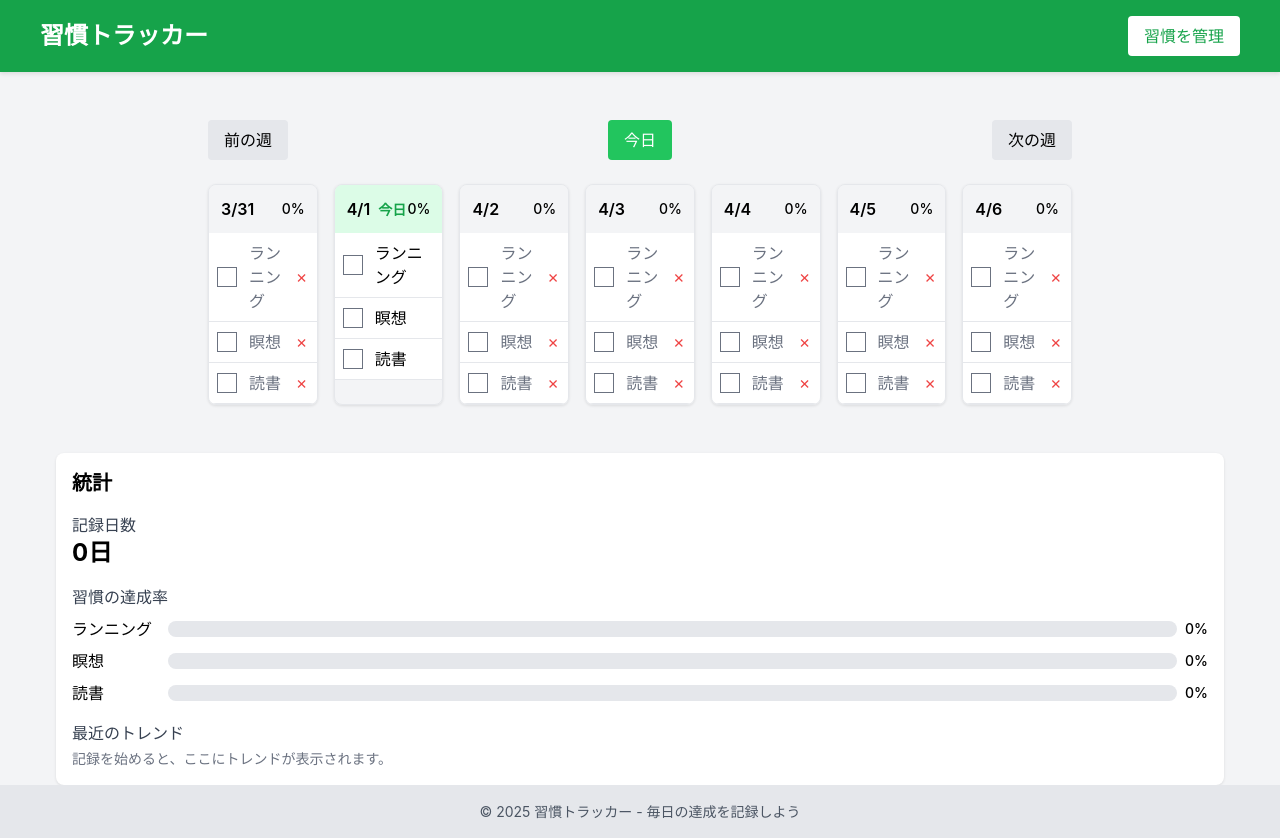
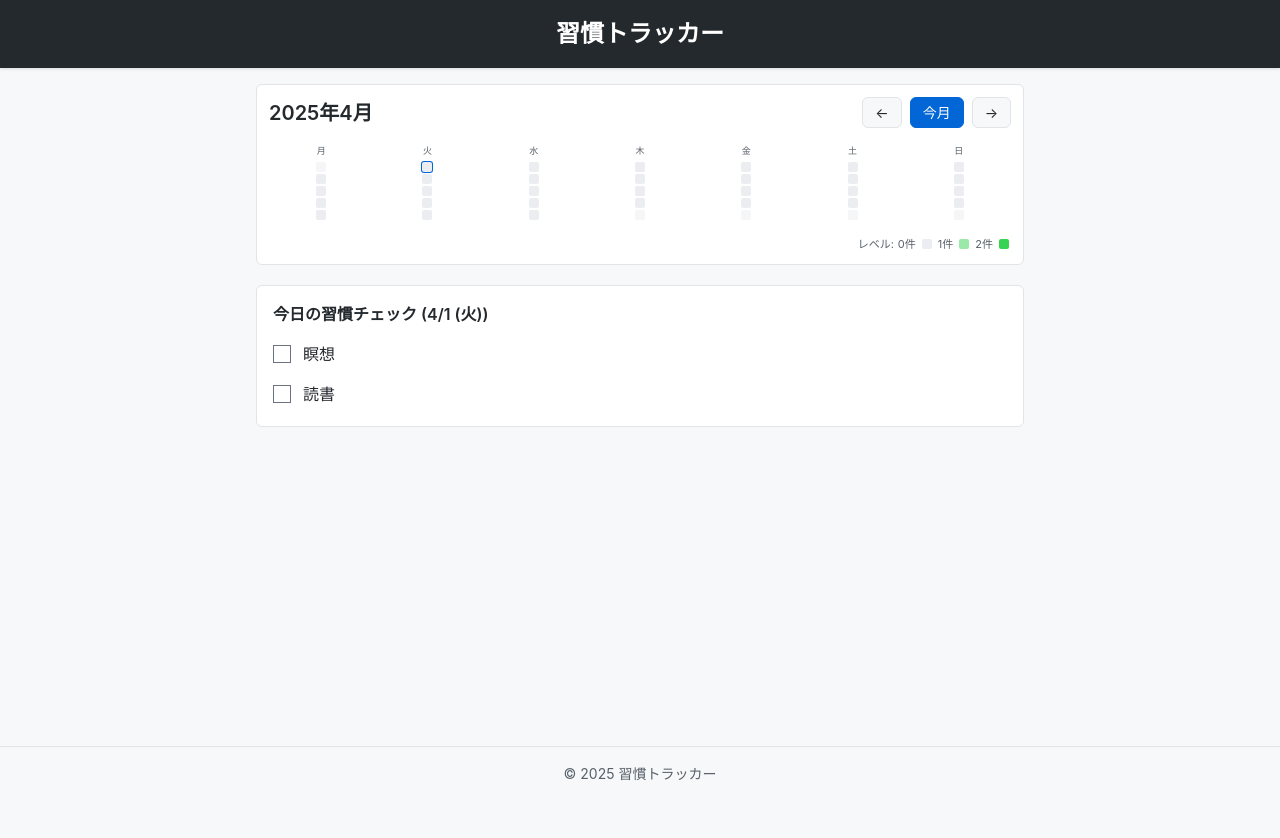
Before and after one commit to torusk/habit-tracker, a React (Create React App) app: page / in a window 1280 px wide. After the commit the page ends 800 px from the top, so only its background shows below. Built offline with nearby package versions, Linux system fonts and the light colour scheme.

Commit message:
見た目をgithubの草っぽく変更その１

```diff
--- a/src/App.js
+++ b/src/App.js
@@ -1,13 +1,10 @@
-import React, { useState, useEffect } from "react";
-import HabitCalendar from "./components/HabitCalendar";
-import HabitManager from "./components/HabitManager";
-import Stats from "./components/Stats";
+import React, { useEffect } from "react";
+import HabitContributionGraph from "./components/HabitContributionGraph";
+import TodayCheckList from "./components/TodayCheckList";
 import { lockDayRecord, formatDate } from "./utils/habitStorage";
 
 function App() {
-  const [showHabitManager, setShowHabitManager] = useState(false);
-
-  // 日付が変わった時に前日の記録をロック
+  // 日付が変わった時に前日の記録をロック（編集不可に）
   useEffect(() => {
     const checkAndLockPreviousDay = () => {
       const yesterday = formatDate(
@@ -27,6 +24,7 @@ function App() {
       tomorrow.setHours(0, 0, 0, 0);
 
       const timeUntilMidnight = tomorrow - now;
+
       return setTimeout(() => {
         checkAndLockPreviousDay();
         // 次の日のタイマーをセット
@@ -38,38 +36,36 @@ function App() {
     return () => clearTimeout(timerId);
   }, []);
 
+  // URLから秘密キーを取得（簡易的なアクセス制限）
+  const urlParams = new URLSearchParams(window.location.search);
+  const secretKey = urlParams.get("key");
+  const hasAccess = !secretKey || secretKey === "kazuki"; // 'kazuki'を任意の秘密キーに変更
+
   return (
-    <div style={{ minHeight: "100vh", backgroundColor: "#f3f4f6" }}>
-      <header className="header">
-        <div className="header-content">
-          <h1 className="text-2xl font-bold">習慣トラッカー</h1>
-          <button
-            onClick={() => setShowHabitManager(true)}
-            className="btn btn-secondary"
-          >
-            習慣を管理
-          </button>
-        </div>
+    <div className="app-container">
+      <header className="app-header">
+        <h1>習慣トラッカー</h1>
       </header>
 
-      <main className="container mt-8">
-        <HabitCalendar />
-
-        <div className="mt-8">
-          <Stats />
-        </div>
+      <main className="app-main">
+        {hasAccess ? (
+          <>
+            <div className="graph-container">
+              <HabitContributionGraph />
+            </div>
+            <div className="checklist-container">
+              <TodayCheckList />
+            </div>
+          </>
+        ) : (
+          <div className="access-denied">
+            <p>アクセス権限がありません。正しいURLをご利用ください。</p>
+          </div>
+        )}
       </main>
 
-      {showHabitManager && (
-        <div className="modal-overlay">
-          <div style={{ maxWidth: "28rem", width: "100%" }}>
-            <HabitManager onClose={() => setShowHabitManager(false)} />
-          </div>
-        </div>
-      )}
-
-      <footer className="footer">
-        <p>© 2025 習慣トラッカー - 毎日の達成を記録しよう</p>
+      <footer className="app-footer">
+        <p>© 2025 習慣トラッカー</p>
       </footer>
     </div>
   );
--- /dev/null
+++ b/src/components/HabitContributionGraph.js
@@ -0,0 +1,183 @@
+import React, { useState, useEffect } from "react";
+import {
+  addMonths,
+  subMonths,
+  format,
+  startOfMonth,
+  endOfMonth,
+  eachDayOfInterval,
+  addDays,
+} from "date-fns";
+import { ja } from "date-fns/locale";
+import { getDayRecord, formatDate } from "../utils/habitStorage";
+
+// 固定の習慣リスト
+const FIXED_HABITS = ["瞑想", "読書"];
+
+const HabitContributionGraph = () => {
+  const [currentDate, setCurrentDate] = useState(new Date());
+  const [monthData, setMonthData] = useState([]);
+
+  // 月のカレンダーデータを生成
+  useEffect(() => {
+    const startDate = startOfMonth(currentDate);
+    const endDate = endOfMonth(currentDate);
+
+    // その月の日付すべてを取得
+    const daysInMonth = eachDayOfInterval({ start: startDate, end: endDate });
+
+    // 1日目が月曜日からスタートするように前月の日を追加
+    const dayOfWeek = startDate.getDay() || 7; // 日曜は0ではなく7として扱う
+    const mondayStart = dayOfWeek - 1;
+    let calendarDays = [...Array(mondayStart)].map((_, i) => {
+      const prevMonthDay = addDays(startDate, -mondayStart + i);
+      return {
+        date: formatDate(prevMonthDay),
+        isCurrentMonth: false,
+      };
+    });
+
+    // 当月の日を追加
+    calendarDays = [
+      ...calendarDays,
+      ...daysInMonth.map((day) => ({
+        date: formatDate(day),
+        isCurrentMonth: true,
+      })),
+    ];
+
+    // 最後の週を埋めるために次月の日を追加
+    const remainingDays = 7 - (calendarDays.length % 7);
+    if (remainingDays < 7) {
+      const lastDate = endDate;
+      calendarDays = [
+        ...calendarDays,
+        ...Array(remainingDays)
+          .fill()
+          .map((_, i) => {
+            const nextMonthDay = addDays(lastDate, i + 1);
+            return {
+              date: formatDate(nextMonthDay),
+              isCurrentMonth: false,
+            };
+          }),
+      ];
+    }
+
+    setMonthData(calendarDays);
+  }, [currentDate]);
+
+  // 前月へ
+  const goToPreviousMonth = () => {
+    setCurrentDate((prevDate) => subMonths(prevDate, 1));
+  };
+
+  // 次月へ
+  const goToNextMonth = () => {
+    setCurrentDate((prevDate) => addMonths(prevDate, 1));
+  };
+
+  // 今月へ
+  const goToCurrentMonth = () => {
+    setCurrentDate(new Date());
+  };
+
+  // 日付ごとの達成率を計算して色を決定
+  const getContributionColor = (date) => {
+    const dayRecord = getDayRecord(date);
+    if (!dayRecord || !FIXED_HABITS.length) return "#ebedf0"; // デフォルト色（灰色）
+
+    // 固定習慣のうち、完了したものをカウント
+    const completedCount = FIXED_HABITS.filter(
+      (habit) => dayRecord.completedHabits && dayRecord.completedHabits[habit]
+    ).length;
+
+    // 完了数に応じて色を返す（GitHubの草の色に近づける）
+    if (completedCount === 0) return "#ebedf0"; // 0件：灰色
+    if (completedCount === 1) return "#9be9a8"; // 1件：薄緑
+    return "#39d353"; // 2件：濃い緑
+  };
+
+  return (
+    <div className="contribution-graph">
+      <div className="contribution-header">
+        <h2 className="month-title">
+          {format(currentDate, "yyyy年M月", { locale: ja })}
+        </h2>
+        <div className="month-navigation">
+          <button onClick={goToPreviousMonth} className="nav-button">
+            ←
+          </button>
+          <button onClick={goToCurrentMonth} className="nav-button current">
+            今月
+          </button>
+          <button onClick={goToNextMonth} className="nav-button">
+            →
+          </button>
+        </div>
+      </div>
+
+      {/* 曜日ヘッダー */}
+      <div className="weekday-header">
+        <div>月</div>
+        <div>火</div>
+        <div>水</div>
+        <div>木</div>
+        <div>金</div>
+        <div>土</div>
+        <div>日</div>
+      </div>
+
+      {/* 草グラフ */}
+      <div className="contribution-cells">
+        {monthData.map((day, index) => {
+          const isToday = day.date === formatDate(new Date());
+          const contributionColor = getContributionColor(day.date);
+
+          return (
+            <div
+              key={day.date + index}
+              className={`contribution-cell ${
+                !day.isCurrentMonth ? "faded" : ""
+              } ${isToday ? "today" : ""}`}
+              style={{ backgroundColor: contributionColor }}
+              title={`${day.date}: ${
+                getDayRecord(day.date)
+                  ? FIXED_HABITS.filter(
+                      (habit) =>
+                        getDayRecord(day.date).completedHabits &&
+                        getDayRecord(day.date).completedHabits[habit]
+                    ).length
+                  : 0
+              }/${FIXED_HABITS.length} 完了`}
+            >
+              <div className="date-label">{new Date(day.date).getDate()}</div>
+            </div>
+          );
+        })}
+      </div>
+
+      {/* 凡例 */}
+      <div className="contribution-legend">
+        <span>レベル:</span>
+        <span>0件</span>
+        <div
+          className="legend-cell"
+          style={{ backgroundColor: "#ebedf0" }}
+        ></div>
+        <span>1件</span>
+        <div
+          className="legend-cell"
+          style={{ backgroundColor: "#9be9a8" }}
+        ></div>
+        <span>2件</span>
+        <div
+          className="legend-cell"
+          style={{ backgroundColor: "#39d353" }}
+        ></div>
+      </div>
+    </div>
+  );
+};
+
+export default HabitContributionGraph;
--- /dev/null
+++ b/src/components/TodayCheckList.js
@@ -0,0 +1,82 @@
+import React, { useState, useEffect } from "react";
+import {
+  formatDate,
+  getDayRecord,
+  saveHabitCompletion,
+} from "../utils/habitStorage";
+
+// 固定の習慣リスト
+const FIXED_HABITS = ["瞑想", "読書"];
+
+const TodayCheckList = () => {
+  const today = formatDate(new Date());
+  const [todayRecord, setTodayRecord] = useState(
+    getDayRecord(today) || { completedHabits: {} }
+  );
+
+  // 日付が変わったら再読み込み
+  useEffect(() => {
+    const checkDate = () => {
+      const currentDate = formatDate(new Date());
+      if (currentDate !== today) {
+        window.location.reload();
+      }
+    };
+
+    // 1分ごとに日付チェック
+    const intervalId = setInterval(checkDate, 60000);
+    return () => clearInterval(intervalId);
+  }, [today]);
+
+  // 習慣の完了状態を切り替え
+  const toggleHabit = (habit) => {
+    const isCurrentlyCompleted = todayRecord.completedHabits[habit] || false;
+    const success = saveHabitCompletion(today, habit, !isCurrentlyCompleted);
+
+    if (success) {
+      setTodayRecord((prev) => ({
+        ...prev,
+        completedHabits: {
+          ...prev.completedHabits,
+          [habit]: !isCurrentlyCompleted,
+        },
+      }));
+    }
+  };
+
+  // 日付の日本語表示
+  const formatDateJP = (dateStr) => {
+    const date = new Date(dateStr);
+    const month = date.getMonth() + 1;
+    const day = date.getDate();
+    const weekdays = ["日", "月", "火", "水", "木", "金", "土"];
+    const weekday = weekdays[date.getDay()];
+
+    return `${month}/${day} (${weekday})`;
+  };
+
+  return (
+    <div className="today-checklist">
+      <h3 className="checklist-header">
+        今日の習慣チェック ({formatDateJP(today)})
+      </h3>
+      <div className="habit-items">
+        {FIXED_HABITS.map((habit) => (
+          <div key={habit} className="habit-item">
+            <label className="habit-label">
+              <input
+                type="checkbox"
+                checked={todayRecord.completedHabits[habit] || false}
+                onChange={() => toggleHabit(habit)}
+                className="habit-checkbox"
+              />
+              <span className="habit-name">{habit}</span>
+            </label>
+          </div>
+        ))}
+      </div>
+    </div>
+  );
+};
+
+export default TodayCheckList;
--- a/src/index.css
+++ b/src/index.css
@@ -11,7 +11,8 @@ body {
     sans-serif;
   -webkit-font-smoothing: antialiased;
   -moz-osx-font-smoothing: grayscale;
-  background-color: #f3f4f6;
+  background-color: #f6f8fa;
+  color: #24292e;
 }
 
 code {
@@ -19,186 +20,231 @@ code {
     monospace;
 }
 
-/* 基本的なスタイルを追加 */
-.container {
-  max-width: 1200px;
-  margin: 0 auto;
-  padding: 0 1rem;
+/* アプリ全体のレイアウト */
+.app-container {
+  min-height: 100vh;
+  display: flex;
+  flex-direction: column;
 }
 
-.header {
-  background-color: #16a34a;
+.app-header {
+  background-color: #24292e;
   color: white;
   padding: 1rem;
-  box-shadow: 0 2px 4px rgba(0, 0, 0, 0.1);
+  box-shadow: 0 1px 3px rgba(0, 0, 0, 0.12);
 }
 
-.header-content {
+.app-header h1 {
+  font-size: 1.5rem;
+  font-weight: 600;
+  margin: 0;
+  text-align: center;
+}
+
+.app-main {
+  flex: 1;
+  padding: 1rem;
+  max-width: 800px;
+  margin: 0 auto;
+  width: 100%;
+}
+
+.app-footer {
+  background-color: #f6f8fa;
+  border-top: 1px solid #e1e4e8;
+  padding: 1rem;
+  text-align: center;
+  color: #586069;
+  font-size: 0.875rem;
+}
+
+/* GitHubスタイルの草グラフ */
+.contribution-graph {
+  background-color: white;
+  border: 1px solid #e1e4e8;
+  border-radius: 6px;
+  padding: 12px;
+  margin-bottom: 20px;
+}
+
+.contribution-header {
   display: flex;
   justify-content: space-between;
   align-items: center;
-  max-width: 1200px;
-  margin: 0 auto;
+  margin-bottom: 16px;
 }
 
-.btn {
-  padding: 0.5rem 1rem;
-  border-radius: 0.25rem;
-  cursor: pointer;
-  font-weight: 500;
+.month-title {
+  font-size: 1.25rem;
+  font-weight: 600;
+  margin: 0;
 }
 
-.btn-primary {
-  background-color: #16a34a;
-  color: white;
-  border: none;
+.month-navigation {
+  display: flex;
+  gap: 8px;
 }
 
-.btn-secondary {
-  background-color: white;
-  color: #16a34a;
-  border: none;
+.nav-button {
+  background-color: #f6f8fa;
+  border: 1px solid #e1e4e8;
+  border-radius: 6px;
+  padding: 4px 12px;
+  font-size: 14px;
+  cursor: pointer;
 }
 
-.btn-tertiary {
-  background-color: #e5e7eb;
-  color: #1f2937;
-  border: none;
+.nav-button.current {
+  background-color: #0366d6;
+  border-color: #0366d6;
+  color: white;
 }
 
-.card {
-  background-color: white;
-  border-radius: 0.5rem;
-  box-shadow: 0 1px 3px rgba(0, 0, 0, 0.1);
-  overflow: hidden;
+.weekday-header {
+  display: grid;
+  grid-template-columns: repeat(7, 1fr);
+  gap: 2px;
+  margin-bottom: 4px;
+  font-size: 9px;
+  color: #586069;
+  text-align: center;
+  justify-items: center;
 }
 
-.checkbox {
-  width: 1.25rem;
-  height: 1.25rem;
+.contribution-cells {
+  display: grid;
+  grid-template-columns: repeat(7, 1fr);
+  gap: 2px;
+  margin-bottom: 16px;
+  justify-items: center;
 }
 
-.flex {
-  display: flex;
+.contribution-cell {
+  position: relative;
+  width: 10px;
+  height: 10px;
+  border-radius: 2px;
+  cursor: default;
+  font-size: 0;
+  justify-self: center;
 }
 
-.justify-between {
-  justify-content: space-between;
+.contribution-cell.faded {
+  opacity: 0.5;
 }
 
-.items-center {
-  align-items: center;
+.contribution-cell.today {
+  box-shadow: 0 0 0 1px #0366d6;
 }
 
-.mt-4 {
-  margin-top: 1rem;
+.date-label {
+  display: none;
 }
 
-.mt-8 {
-  margin-top: 2rem;
+.contribution-legend {
+  display: flex;
+  align-items: center;
+  justify-content: flex-end;
+  font-size: 11px;
+  color: #586069;
+  gap: 4px;
 }
 
-.p-2 {
-  padding: 0.5rem;
+.legend-cell {
+  width: 10px;
+  height: 10px;
+  border-radius: 2px;
+  margin: 0 2px 0 2px;
 }
 
-.p-4 {
-  padding: 1rem;
+/* 今日のチェックリスト */
+.today-checklist {
+  background-color: white;
+  border: 1px solid #e1e4e8;
+  border-radius: 6px;
+  padding: 16px;
 }
 
-.rounded {
-  border-radius: 0.25rem;
+.checklist-header {
+  font-size: 1rem;
+  font-weight: 600;
+  margin: 0 0 16px 0;
+  color: #24292e;
 }
 
-.text-sm {
-  font-size: 0.875rem;
+.habit-items {
+  display: flex;
+  flex-direction: column;
+  gap: 12px;
 }
 
-.text-lg {
-  font-size: 1.125rem;
+.habit-item {
+  margin-bottom: 4px;
 }
 
-.text-xl {
-  font-size: 1.25rem;
+.habit-label {
+  display: flex;
+  align-items: center;
+  cursor: pointer;
 }
 
-.text-2xl {
-  font-size: 1.5rem;
+.habit-checkbox {
+  width: 18px;
+  height: 18px;
+  margin-right: 12px;
+  cursor: pointer;
 }
 
-.font-bold {
-  font-weight: 700;
+.habit-name {
+  font-size: 16px;
 }
 
-.text-gray-500 {
-  color: #6b7280;
+/* アクセス制限 */
+.access-denied {
+  background-color: #ffdce0;
+  color: #86181d;
+  padding: 16px;
+  border-radius: 6px;
+  text-align: center;
 }
 
-.text-gray-600 {
-  color: #4b5563;
-}
+/* レスポンシブ対応 */
+@media (max-width: 480px) {
+  .app-main {
+    padding: 0.5rem;
+  }
 
-.text-green-600 {
-  color: #16a34a;
-}
+  .contribution-graph,
+  .today-checklist {
+    padding: 10px;
+  }
 
-.bg-gray-100 {
-  background-color: #f3f4f6;
-}
+  .contribution-header {
+    flex-direction: column;
+    align-items: flex-start;
+    gap: 8px;
+  }
 
-.bg-green-100 {
-  background-color: #dcfce7;
-}
+  .month-title {
+    font-size: 0.9rem;
+  }
 
-.border-b {
-  border-bottom: 1px solid #e5e7eb;
-}
+  .nav-button {
+    padding: 2px 6px;
+    font-size: 11px;
+  }
 
-.shadow {
-  box-shadow: 0 1px 3px rgba(0, 0, 0, 0.1);
-}
+  .contribution-cell {
+    width: 8px;
+    height: 8px;
+  }
 
-/* レスポンシブなグリッド */
-.grid {
-  display: grid;
-  gap: 1rem;
-}
+  .legend-cell {
+    width: 8px;
+    height: 8px;
+  }
 
-@media (min-width: 768px) {
-  .grid-cols-7 {
-    grid-template-columns: repeat(7, 1fr);
+  .contribution-legend {
+    font-size: 10px;
   }
 }
-
-.modal-overlay {
-  position: fixed;
-  top: 0;
-  left: 0;
-  right: 0;
-  bottom: 0;
-  background-color: rgba(0, 0, 0, 0.5);
-  display: flex;
-  align-items: center;
-  justify-content: center;
-  z-index: 50;
-}
-
-.progress-bar {
-  height: 1rem;
-  background-color: #e5e7eb;
-  border-radius: 9999px;
-  overflow: hidden;
-}
-
-.progress-value {
-  height: 100%;
-  background-color: #16a34a;
-}
-
-.footer {
-  background-color: #e5e7eb;
-  padding: 1rem;
-  text-align: center;
-  color: #4b5563;
-  font-size: 0.875rem;
-}
--- a/src/utils/habitStorage.js
+++ b/src/utils/habitStorage.js
@@ -3,7 +3,10 @@
 // 日付をYYYY-MM-DD形式に変換
 const formatDate = (date) => {
   const d = new Date(date);
-  return `${d.getFullYear()}-${String(d.getMonth() + 1).padStart(2, '0')}-${String(d.getDate()).padStart(2, '0')}`;
+  return `${d.getFullYear()}-${String(d.getMonth() + 1).padStart(
+    2,
+    "0"
+  )}-${String(d.getDate()).padStart(2, "0")}`;
 };
 
 // 今日の日付を取得
@@ -12,20 +15,6 @@ const getTodayDate = () => formatDate(new Date());
 // 日付が今日かどうかチェック
 const isToday = (dateString) => {
   return formatDate(new Date()) === dateString;
-};
-
-// 初期の習慣リスト
-const DEFAULT_HABITS = ['ランニング', '瞑想', '読書'];
-
-// ローカルストレージからデータ取得
-const getStoredHabits = () => {
-  const stored = localStorage.getItem('habitList');
-  return stored ? JSON.parse(stored) : DEFAULT_HABITS;
-};
-
-// 習慣リストを保存
-const saveHabitList = (habitList) => {
-  localStorage.setItem('habitList', JSON.stringify(habitList));
 };
 
 // 特定の日付の記録を取得
@@ -38,17 +27,15 @@ const getDayRecord = (date) => {
 // 全ての日付記録を取得
 const getAllRecords = () => {
   const records = [];
-
   // LocalStorageから記録を検索
   for (let i = 0; i < localStorage.length; i++) {
     const key = localStorage.key(i);
-    if (key.startsWith('record_')) {
-      const date = key.replace('record_', '');
+    if (key.startsWith("record_")) {
+      const date = key.replace("record_", "");
       const record = JSON.parse(localStorage.getItem(key));
       records.push({ date, ...record });
     }
   }
-
   // 日付でソート
   return records.sort((a, b) => new Date(b.date) - new Date(a.date));
 };
@@ -58,13 +45,14 @@ const saveHabitCompletion = (date, habit, completed) => {
   const recordKey = `record_${date}`;
   let record = getDayRecord(date) || { completedHabits: {} };
 
-  // 記録が編集可能かチェック
+  // 記録が編集可能かチェック（当日以外はロック）
   if (record.locked && !isToday(date)) {
-    console.error('過去の記録は編集できません');
+    console.error("過去の記録は編集できません");
     return false;
   }
 
   // 習慣の完了状態を更新
+  record.completedHabits = record.completedHabits || {};
   record.completedHabits[habit] = completed;
   record.updatedAt = new Date().toISOString();
 
@@ -77,11 +65,10 @@ const saveHabitCompletion = (date, habit, completed) => {
   return true;
 };
 
-// 日付の記録をロック
+// 日付の記録をロック（編集不可に）
 const lockDayRecord = (date) => {
   const recordKey = `record_${date}`;
   let record = getDayRecord(date);
-
   if (!record) return;
 
   record.locked = true;
@@ -92,10 +79,8 @@ export {
   formatDate,
   getTodayDate,
   isToday,
-  getStoredHabits,
-  saveHabitList,
   getDayRecord,
   getAllRecords,
   saveHabitCompletion,
-  lockDayRecord
+  lockDayRecord,
 };
```
Also changed, not shown: 1 other file (tests, documents, lock files or other folders).
